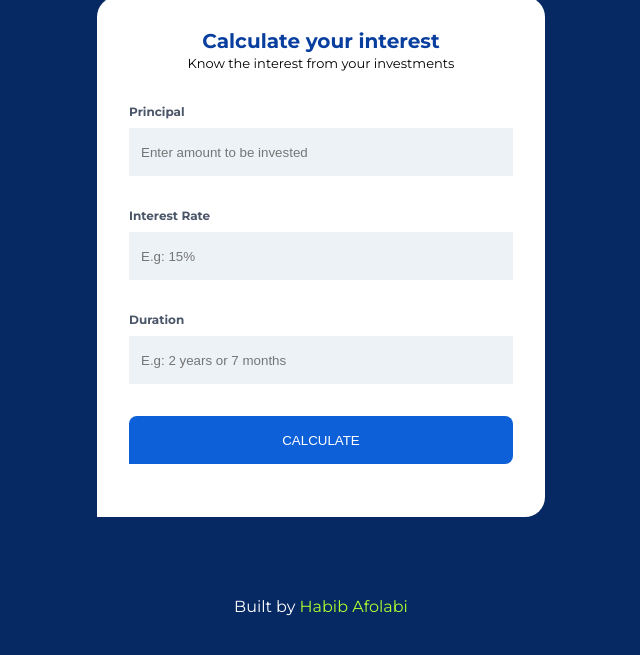
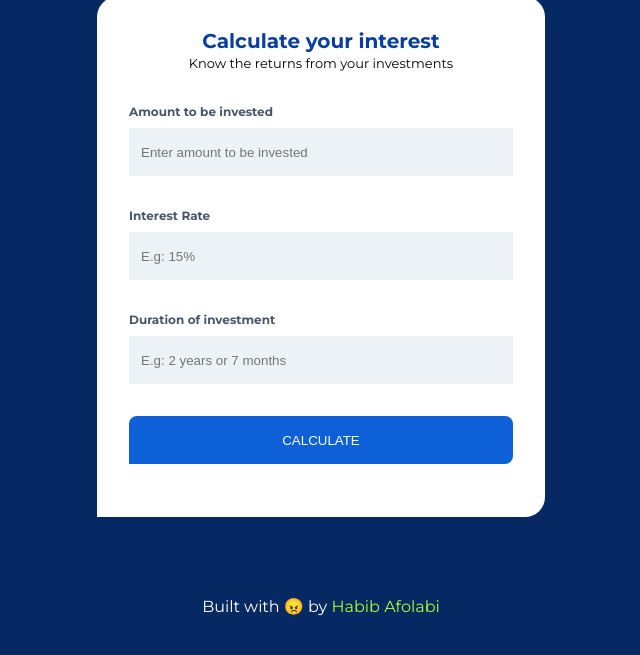
Before and after one commit to habibwritescode/piggyvest-interest-calculator, a plain HTML site: page index.html in a window 1280 px wide. Shown: the part 133-788 px from the top of the page, without its empty margins (319-959 px from the left). Drawn offline with Linux system fonts and the light colour scheme.

Commit message:
Made labels more descriptive

```diff
--- a/index.html
+++ b/index.html
@@ -15,11 +15,11 @@
     <div class="form-container">
         <div class="header">
             <h2>Calculate your interest</h2>
-            <p>Know the interest from your investments</p>
+            <p>Know the returns from your investments</p>
         </div>
         <form>
             <div>
-                <label for="investment-amount">Principal</label>
+                <label for="investment-amount">Amount to be invested</label>
                 <input type="text" name="" id="investment-amount" placeholder="Enter amount to be invested" required>
             </div>
             <div>
@@ -27,7 +27,7 @@
                 <input type="text" name="" id="interest-rate" placeholder="E.g: 15%" required>
             </div>
             <div>
-                <label for="duration">Duration</label>
+                <label for="duration">Duration of investment</label>
                 <input type="text" name="" id="duration" placeholder="E.g: 2 years or 7 months" required>
             </div>
 
@@ -41,7 +41,7 @@
 
     </div>
 
-    <footer>Built by <a href="https://github.com/habibwritescode">Habib Afolabi</a></footer>
+    <footer>Built with 😠 by <a href="https://github.com/habibwritescode">Habib Afolabi</a></footer>
     <script src="./scripts.js"></script>
 </body>
 
```
